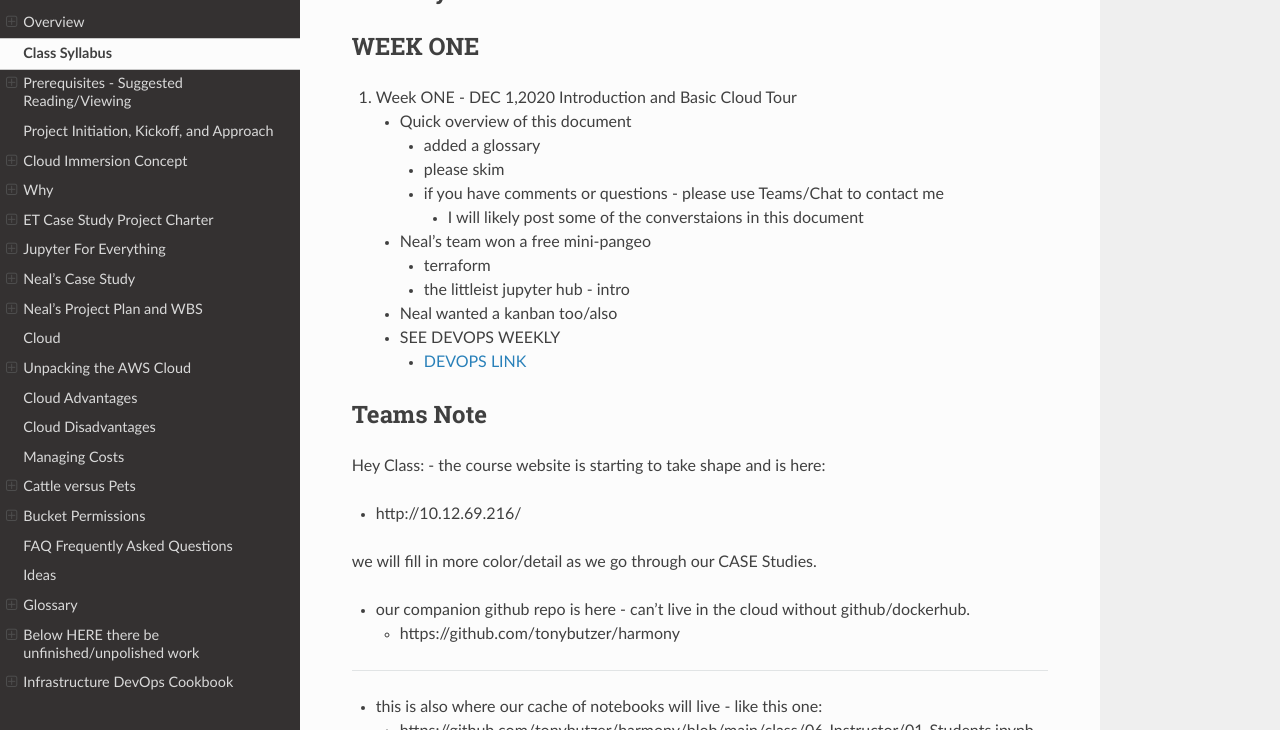
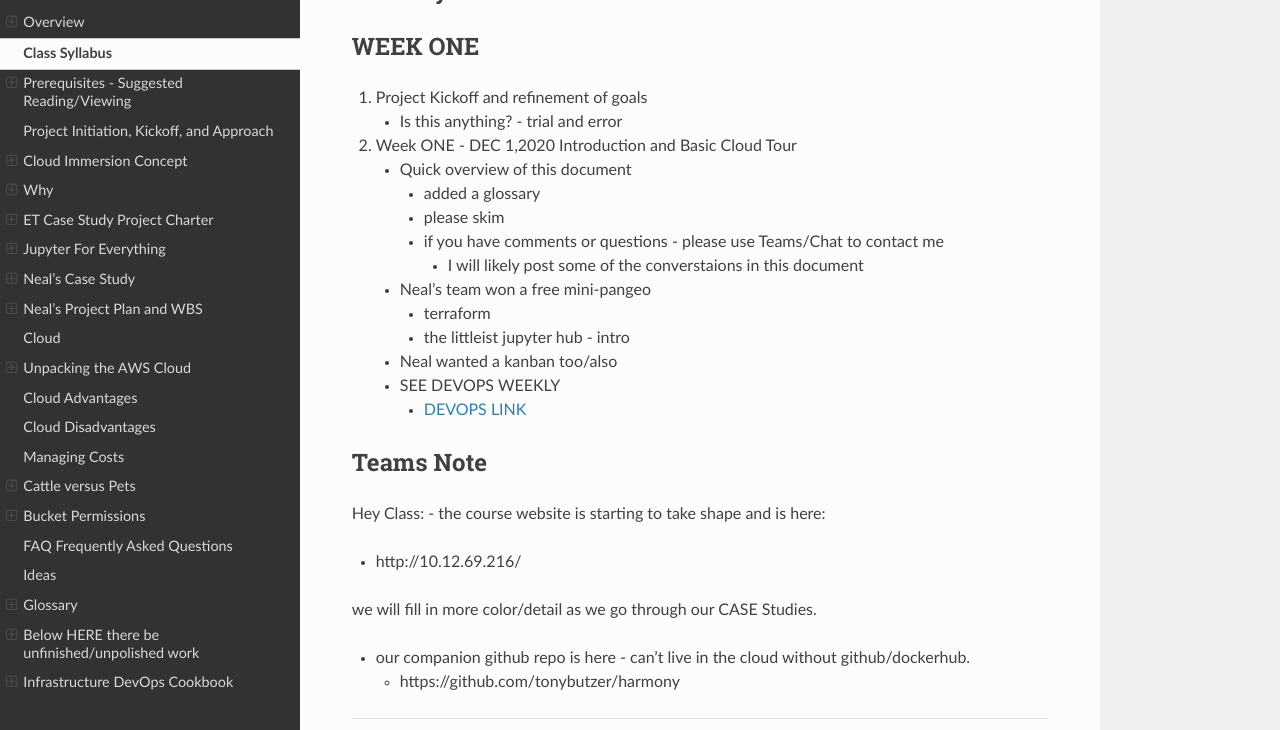
Before and after one commit to tonybutzer/harmony, a Sphinx documentation site: the page built from documentation/source/00weekbyweek.md, in a window 1280 px wide and 900 px high, scrolled down 754 px, cut to the strip 170-900 px from the top of the window. Built offline with Sphinx 7.4.7 and the Read the Docs theme 2.0.0, drawn with Linux system fonts in a browser that asks for light colours; pages that are not in the unit, such as notebooks, are missing from menus.

Commit message:
automatic git update from Makefile

```diff
--- a/documentation/source/00weekbyweek.md
+++ b/documentation/source/00weekbyweek.md
@@ -20,6 +20,8 @@
 ## Week by Week Class Summaries
 
 ## WEEK ONE
+1. Project Kickoff and refinement of goals
+	- Is this anything? - trial and error
 1. Week ONE - DEC 1,2020 Introduction and Basic Cloud Tour
 	- Quick overview of this document
 		- added a glossary
```
